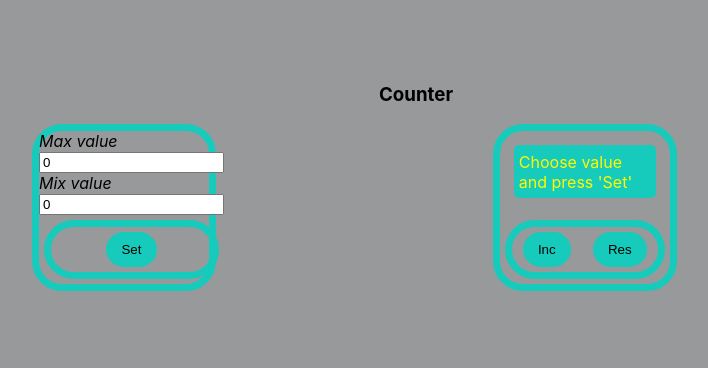
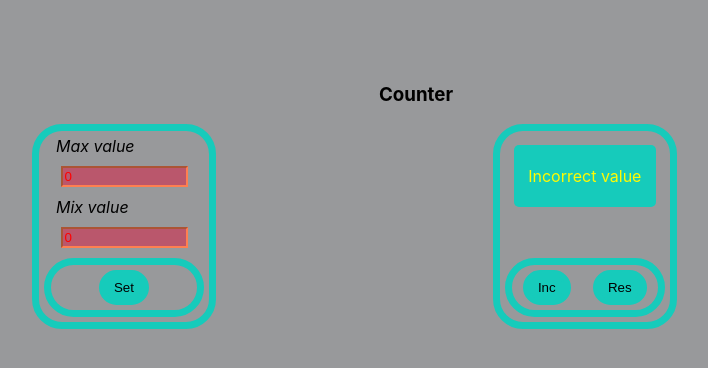
Before and after one commit to alexooua/counterRedux, a React (Create React App) app: page / in a window 1280 px wide. Shown: the top 368 px of the page, without its empty margins (224-932 px from the left). Built offline with nearby package versions, Linux system fonts and the light colour scheme.

Commit message:
counterSet

```diff
--- a/src/Components/Counter.jsx
+++ b/src/Components/Counter.jsx
@@ -9,12 +9,15 @@ class Counter extends React.Component {
     state = {
         maxVal: 0,
         minVal: 0,
-        num: null
+        num: null,
+        onSet: false
     }
     //установка maxVal
     setMaxVal = (e) => {
         this.setState(
-            {maxVal: e.currentTarget.value}
+            {maxVal: e.currentTarget.value,
+                onSet:false
+            }
         )
     }
     //установка minVal
@@ -26,7 +29,9 @@ class Counter extends React.Component {
     //кнопка установки
     setVal = () => {
         this.setState(
-            {num: this.state.minVal}
+            {num: this.state.minVal,
+                   onSet:true
+            }
         )
     }
     //кнопка инкремента
@@ -54,12 +59,13 @@ class Counter extends React.Component {
                     {/*Max Min input*/}
                     <div className={s.block}>
                         <Input
-                            err={Number(this.state.maxVal)===0 && s.red}
+                            err={(Number(this.state.maxVal)<0||Number(this.state.maxVal)<=Number(this.state.minVal)) && s.red}
                             setVal={this.setMaxVal}
                             title='Max'
                             value={this.state.maxVal}
                         />
                         <Input
+                            err={(Number(this.state.minVal)<0 ||Number(this.state.minVal)>=Number(this.state.maxVal ))&& s.red}
                             setVal={this.setMinVal}
                             title='Mix'
                             value={this.state.minVal}
@@ -81,6 +87,7 @@ class Counter extends React.Component {
                         <Num nameNum={this.state.num}
                              maxVal={this.state.maxVal}
                              minVal={this.state.minVal}
+                             onSet={this.state.onSet}
                         />
 
                         {/*2 button*/}
--- a/src/Components/Counter.module.css
+++ b/src/Components/Counter.module.css
@@ -58,6 +58,8 @@
 
 .red {
   color: red;
+  background-color: rgba(220, 20, 60, 0.49);
+  border-color: coral;
 }
 /*num end */
 
--- a/src/Components/Input.jsx
+++ b/src/Components/Input.jsx
@@ -9,12 +9,13 @@ class Input extends React.Component {
 
 
         return (
-            <div classname={s.setScreen }>
+            <div className={s.setScreen }>
                 <span > <em>{this.props.title} value</em></span>
-                <input classname= {this.props.err}
+                <input className= {this.props.err}
                        type="number"
                        onChange={this.props.setVal}
                        value={this.props.value}
+
                 />
             </div>
         );
--- a/src/Components/Num.jsx
+++ b/src/Components/Num.jsx
@@ -10,8 +10,9 @@ class Num extends React.Component {
         return (
 
                     <div className={s.num+' '+(this.props.nameNum===Number(this.props.maxVal) && s.red)}>
-
-                         {(this.props.nameNum===null)&&"Choose value and press 'Set'"} {this.props.nameNum}
+                        {((Number(this.props.maxVal) < 0 || Number(this.props.maxVal) <= Number(this.props.minVal)||Number(this.props.minVal)<0 ||Number(this.props.minVal)>=Number(this.props.maxVal ))&& "Incorrect value")||((this.props.onSet===false)&&"Enter values and press 'Set'")||(this.props.nameNum)}
+                        {/*{((this.props.nameNum===null)&&"Enter values and press 'Set'")}*/}
+                        {/* {this.props.nameNum}*/}
                     </div>
 
         );
```
